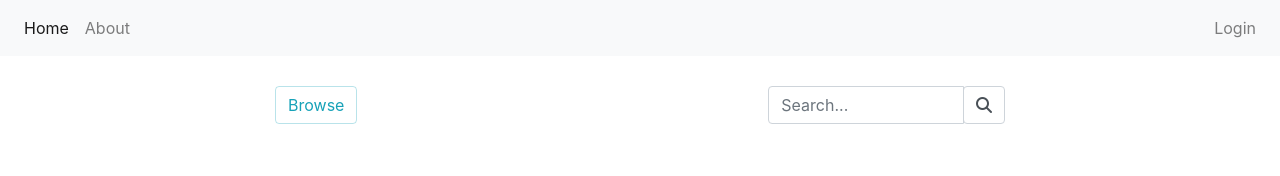
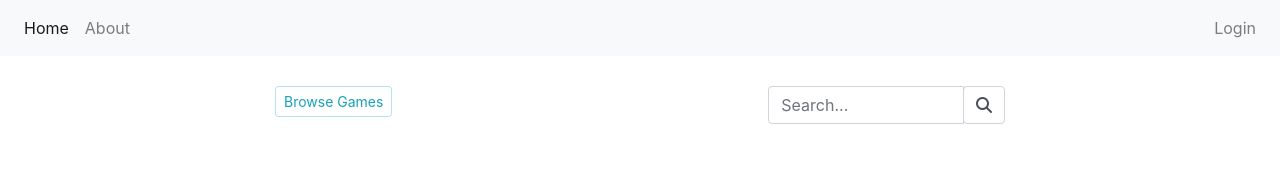
Before and after one commit to phogtr/MGL, a React (Create React App) app in the folder client/: page / in a window 1280 px wide. Shown: the top 176 px of the page. Built offline with nearby package versions, Linux system fonts and the light colour scheme; no server answers.

Commit message:
added released button

```diff
--- a/client/src/App.js
+++ b/client/src/App.js
@@ -20,7 +20,14 @@ const App = () => {
   return (
     <ApolloProvider client={client}>
       <Router>
-        <Navbar />
+        <Navbar
+          setPage={setPage}
+          setFilter={setFilter}
+          setUrlName={setUrlName}
+          pageArray={pageArray}
+          setRelease={setRelease}
+          setNameComps={setNameComps}
+        />
         <div className="container">
           <FilterForm
             setUrlName={setUrlName}
@@ -28,6 +35,7 @@ const App = () => {
             setPage={setPage}
             filter={filter}
             setFilter={setFilter}
+            setRelease={setRelease}
             setNameComps={setNameComps}
           />
           <Switch>
--- a/client/src/components/Filter/FilterForm.jsx
+++ b/client/src/components/Filter/FilterForm.jsx
@@ -1,14 +1,36 @@
 import React from "react";
 import { useHistory, useLocation } from "react-router-dom";
-import { Link } from "react-router-dom";
 import classNames from "classnames";
 import "./Filter.css";
 
-const FilterForm = ({ setUrlName, pageArray, setPage, filter, setFilter, setNameComps }) => {
+const FilterForm = ({
+  setUrlName,
+  pageArray,
+  setPage,
+  filter,
+  setFilter,
+  setRelease,
+  setNameComps,
+}) => {
   const history = useHistory();
   const location = useLocation();
   const changeFilter = (e) => {
     setFilter(e.target.value);
+  };
+
+  const redir = (f) => {
+    setPage(1);
+    setUrlName("");
+    setFilter("");
+    for (let i = 0; i < 10; i++) {
+      pageArray[i] = i + 1;
+    }
+    if (f === 1) history.push(`/games/1/`);
+    else if (f === 2) {
+      setRelease(1);
+      setNameComps("released");
+      history.push(`/games/new/1/`);
+    }
   };
 
   const newFilter = (e) => {
@@ -45,9 +67,16 @@ const FilterForm = ({ setUrlName, pageArray, setPage, filter, setFilter, setName
         >
           <div className="form-row">
             <div className="form-group col-md-8">
-              <Link to="/games/1" className="btn btn-outline-info">
-                Browse
-              </Link>
+              <span className="btn btn-outline-info btn-sm" onClick={() => redir(1)}>
+                Browse Games
+              </span>
+              {location.pathname !== "/" ? (
+                <span className="btn btn-outline-info btn-sm" onClick={() => redir(2)}>
+                  Recent Released
+                </span>
+              ) : (
+                <></>
+              )}
             </div>
             <div className="form-group col-md-4">
               <form onSubmit={newFilter} className="input-group">
--- a/client/src/components/Navbar.jsx
+++ b/client/src/components/Navbar.jsx
@@ -1,7 +1,18 @@
 import React from "react";
 import { Link } from "react-router-dom";
 
-const Navbar = () => {
+const Navbar = ({ setPage, setFilter, setUrlName, pageArray, setRelease, setNameComps }) => {
+  const resetState = () => {
+    setPage(1);
+    setFilter("");
+    setUrlName("");
+    setRelease(0);
+    setNameComps("");
+    for (let i = 0; i < 10; i++) {
+      pageArray[i] = i + 1;
+    }
+  };
+
   return (
     <nav className="navbar navbar-expand-lg navbar-light bg-light">
       <button
@@ -16,12 +27,12 @@ const Navbar = () => {
       <div className="collapse navbar-collapse" id="navbarToggler">
         <ul className="navbar-nav mr-auto">
           <li className="nav-item active">
-            <Link className="nav-link" to="/">
+            <Link className="nav-link" to="/" onClick={resetState}>
               Home <span className="sr-only">(current)</span>
             </Link>
           </li>
           <li className="nav-item">
-            <Link className="nav-link" to="/games/1">
+            <Link className="nav-link" to="/">
               About <span className="sr-only">(current)</span>
             </Link>
           </li>
--- a/client/src/components/Released/ReleasedQuery.jsx
+++ b/client/src/components/Released/ReleasedQuery.jsx
@@ -27,7 +27,6 @@ const ReleasedQuery = ({
   nameComps,
   setNameComps,
 }) => {
-  //let num = 1;
   let today = new Date();
   let month = today.getMonth() + 1;
   let year = today.getFullYear();
@@ -53,9 +52,10 @@ const ReleasedQuery = ({
 
   return (
     <>
+      {release === 0 ? "" : <h3 className="item-header">Recent Released</h3>}
       <Query query={RELEASED_QUERY} variables={{ from, to, num }}>
         {({ loading, error, data }) => {
-          if (loading) return <h4></h4>;
+          if (loading) return <></>;
           if (error) {
             console.log(error);
             return <h4>No Data available</h4>;
```
Also changed, not shown: 1 other file (tests, documents, lock files or other folders).
